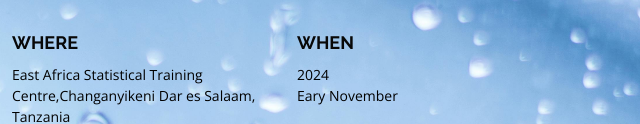
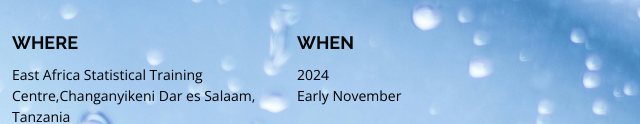
Before and after one commit to dickens038/real-project, a plain HTML site: page index.html in a window 1280 px wide. Shown: the part 828-952 px from the top of the page, 640-1280 px from the left. Drawn offline with nearby package versions, Linux system fonts and the light colour scheme; files whose address does not match are found by name.

Commit message:
Update index.html

```diff
--- a/index.html
+++ b/index.html
@@ -77,7 +77,7 @@
           </div>
           <div class="col-lg-3">
             <h3>When</h3>
-            <p>2024<br>Eary November</p>
+            <p>2024<br>Early November</p>
           </div>
         </div>
       </div>
```
